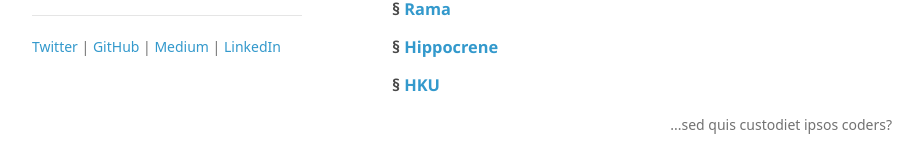
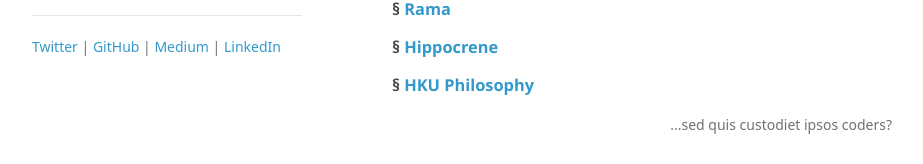
Before and after one commit to mikecarroll/mikecarroll.github.io, a plain HTML site: page index.html in a window 1280 px wide. Shown: the part 457-621 px from the top of the page, without its empty margins (178-1101 px from the left). Drawn offline with Linux system fonts and the light colour scheme; a web font is replaced by a local one.

Commit message:
Just to clarify...

```diff
--- a/index.html
+++ b/index.html
@@ -82,7 +82,7 @@
         </h3>
 
         <h3>
-          <a id="-aquaio" class="anchor" href="#-aquaio" aria-hidden="true"><span aria-hidden="true" class="octicon octicon-link"></span></a>§ <a href="http://hub.hku.hk/handle/10722/53125">HKU</a>
+          <a id="-aquaio" class="anchor" href="#-aquaio" aria-hidden="true"><span aria-hidden="true" class="octicon octicon-link"></span></a>§ <a href="http://hub.hku.hk/handle/10722/53125">HKU Philosophy</a>
         </h3>
 
         <p style='text-align:right;'>...sed quis custodiet ipsos coders?</p>
```
